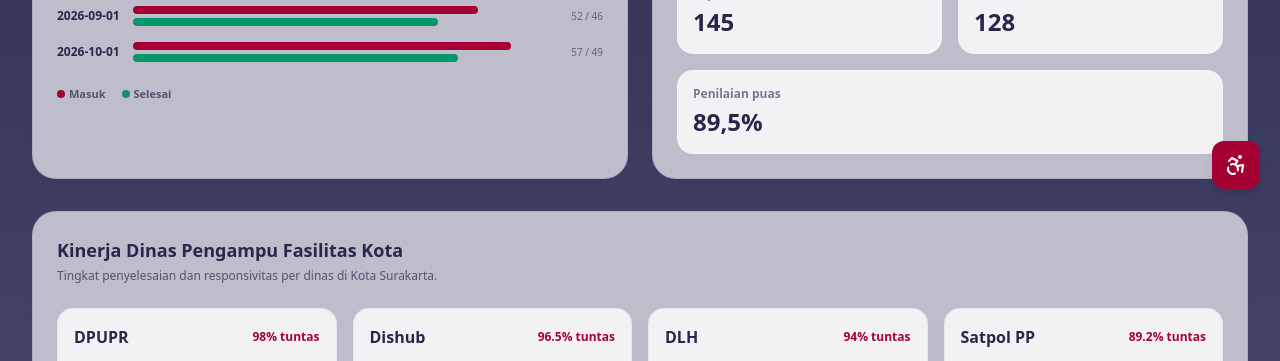
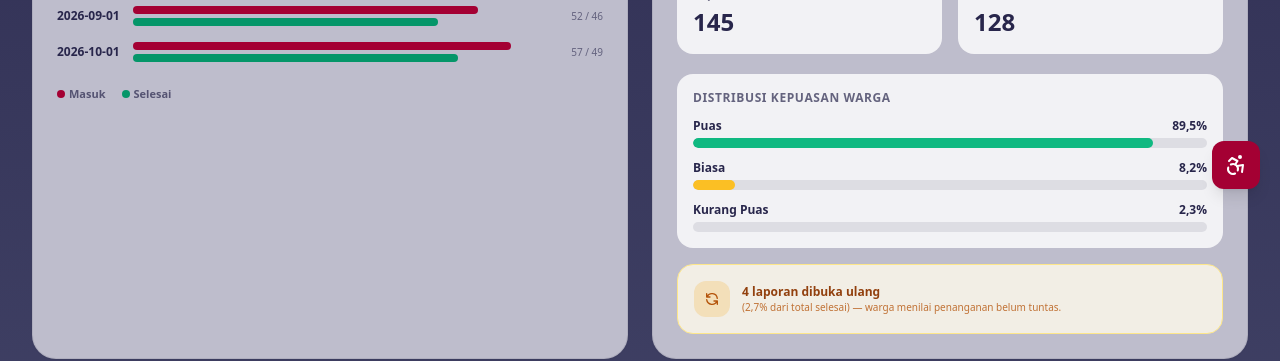
Before and after one commit to joselinputri/BE-MIA, a Next.js app: page /papan-tanggap in a window 1280 px wide. Shown: the part 591-952 px from the top of the page. Built offline with nearby package versions, Linux system fonts and the light colour scheme; no server answers.

Commit message:
feat: 3D floating particles hero scene + isi panel Konfirmasi Warga dengan distribusi kepuasan dan bar chart

```diff
--- a/package.json
+++ b/package.json
@@ -18,6 +18,8 @@
     "@fontsource-variable/montserrat": "^5.0.0",
     "@radix-ui/react-dropdown-menu": "^2.1.0",
     "@radix-ui/react-popover": "^1.1.0",
+    "@react-three/drei": "^9.122.0",
+    "@react-three/fiber": "^8.18.0",
     "@supabase/ssr": "^0.5.2",
     "@supabase/supabase-js": "^2.48.1",
     "clsx": "^2.1.0",
--- a/src/app/page.tsx
+++ b/src/app/page.tsx
@@ -24,6 +24,10 @@ const ThreeGears = dynamic(() => import('@/components/ThreeGears'), {
     Memuat visualisasi 3D...
     </div>
   ),
+});
+
+const HeroScene3D = dynamic(() => import('@/components/HeroScene3D'), {
+  ssr: false,
 });
 
 interface SpeechRecognitionResultItem { transcript: string }
@@ -157,7 +161,7 @@ export default function Beranda() {
           aria-label="Hero"
           className="bg-hero text-navy relative overflow-hidden rounded-3xl px-6 py-12 shadow-lg sm:px-10 sm:py-16 md:py-20"
         >
-          <GearHero />
+          <HeroScene3D />
           <div className="relative z-10 flex flex-col md:flex-row md:items-center justify-between gap-8">
             <div className="max-w-xl">
               <h1 className="text-4xl font-extrabold leading-tight sm:text-5xl md:text-6xl">
--- a/src/app/papan-tanggap/page.tsx
+++ b/src/app/papan-tanggap/page.tsx
@@ -136,6 +136,7 @@ export default function PapanTanggapPage() {
                 {loading ? 'Memuat konfirmasi…' : 'Data konfirmasi tidak tersedia karena data gagal dimuat.'}
               </p>
             ) : (
+              <>
                 <dl className="mt-6 grid grid-cols-2 gap-4">
                   <div className="rounded-2xl bg-white/80 p-4">
                     <dt className="text-xs font-bold text-navy/60">Laporan selesai</dt>
@@ -149,13 +150,48 @@ export default function PapanTanggapPage() {
                       {formatAngka(dashboard.konfirmasi.total_dikonfirmasi)}
                     </dd>
                   </div>
-                <div className="col-span-2 rounded-2xl bg-white/80 p-4">
-                  <dt className="text-xs font-bold text-navy/60">Penilaian puas</dt>
-                  <dd className="mt-1 text-2xl font-extrabold text-navy">
-                    {formatAngka(dashboard.konfirmasi.persen_puas)}%
-                  </dd>
+                </dl>
+
+                {/* Distribusi Kepuasan — horizontal bar chart */}
+                <div className="mt-5 space-y-3 rounded-2xl bg-white/80 p-4">
+                  <h3 className="text-xs font-extrabold uppercase tracking-wider text-navy/70">Distribusi Kepuasan Warga</h3>
+                  {[
+                    { label: 'Puas', persen: dashboard.konfirmasi.persen_puas, warna: 'bg-emerald-500' },
+                    { label: 'Biasa', persen: dashboard.konfirmasi.persen_biasa, warna: 'bg-amber-400' },
+                    { label: 'Kurang Puas', persen: dashboard.konfirmasi.persen_kurang_puas, warna: 'bg-rose-500' },
+                  ].map((item) => (
+                    <div key={item.label} className="space-y-1">
+                      <div className="flex items-center justify-between text-xs">
+                        <span className="font-bold text-navy">{item.label}</span>
+                        <span className="font-extrabold text-navy">{formatAngka(item.persen)}%</span>
                       </div>
-              </dl>
+                      <div className="h-2.5 w-full overflow-hidden rounded-full bg-navy/10">
+                        <div
+                          className={`h-full rounded-full ${item.warna} transition-all duration-700`}
+                          style={{ width: `${Math.max(2, item.persen)}%` }}
+                        />
+                      </div>
+                    </div>
+                  ))}
+                </div>
+
+                {/* Dibuka ulang */}
+                {dashboard.konfirmasi.total_dibuka_ulang > 0 && (
+                  <div className="mt-4 flex items-center gap-3 rounded-2xl border border-amber-200 bg-amber-50/80 p-4">
+                    <div className="grid size-9 shrink-0 place-items-center rounded-xl bg-amber-500/20">
+                      <svg className="h-4 w-4 text-amber-700" fill="none" viewBox="0 0 24 24" stroke="currentColor" strokeWidth={2}><path strokeLinecap="round" strokeLinejoin="round" d="M4 4v5h.582m15.356 2A8.001 8.001 0 004.582 9m0 0H9m11 11v-5h-.581m0 0a8.003 8.003 0 01-15.357-2m15.357 2H15" /></svg>
+                    </div>
+                    <div>
+                      <p className="text-xs font-extrabold text-amber-800">
+                        {formatAngka(dashboard.konfirmasi.total_dibuka_ulang)} laporan dibuka ulang
+                      </p>
+                      <p className="text-[10px] text-amber-700/80">
+                        ({formatAngka(dashboard.konfirmasi.persen_dibuka_ulang)}% dari total selesai) — warga menilai penanganan belum tuntas.
+                      </p>
+                    </div>
+                  </div>
+                )}
+              </>
             )}
           </div>
         </section>
--- /dev/null
+++ b/src/components/HeroScene3D.tsx
@@ -0,0 +1,137 @@
+'use client';
+
+import { useRef, useMemo, Suspense } from 'react';
+import { Canvas, useFrame } from '@react-three/fiber';
+import { Float, MeshDistortMaterial } from '@react-three/drei';
+import * as THREE from 'three';
+
+/* ── Partikel kecil melayang (titik-titik cahaya kota) ── */
+function Particles({ count = 120 }: { count?: number }) {
+  const mesh = useRef<THREE.Points>(null!);
+  const positions = useMemo(() => {
+    const arr = new Float32Array(count * 3);
+    for (let i = 0; i < count; i++) {
+      arr[i * 3] = (Math.random() - 0.5) * 10;
+      arr[i * 3 + 1] = (Math.random() - 0.5) * 6;
+      arr[i * 3 + 2] = (Math.random() - 0.5) * 6;
+    }
+    return arr;
+  }, [count]);
+
+  const colors = useMemo(() => {
+    const arr = new Float32Array(count * 3);
+    const palette = [
+      new THREE.Color('#A40033'),  // crimson
+      new THREE.Color('#C5C2D1'),  // silver
+      new THREE.Color('#28264B'),  // navy
+      new THREE.Color('#7B6FC4'),  // peri
+      new THREE.Color('#059669'),  // emerald
+    ];
+    for (let i = 0; i < count; i++) {
+      const c = palette[Math.floor(Math.random() * palette.length)];
+      arr[i * 3] = c.r;
+      arr[i * 3 + 1] = c.g;
+      arr[i * 3 + 2] = c.b;
+    }
+    return arr;
+  }, [count]);
+
+  useFrame((_, delta) => {
+    if (mesh.current) {
+      mesh.current.rotation.y += delta * 0.03;
+      mesh.current.rotation.x += delta * 0.01;
+    }
+  });
+
+  return (
+    <points ref={mesh}>
+      <bufferGeometry>
+        <bufferAttribute attach="attributes-position" count={count} array={positions} itemSize={3} />
+        <bufferAttribute attach="attributes-color" count={count} array={colors} itemSize={3} />
+      </bufferGeometry>
+      <pointsMaterial size={0.06} vertexColors transparent opacity={0.85} sizeAttenuation />
+    </points>
+  );
+}
+
+/* ── Bola distorsi organik (simbol globe/smart city) ── */
+function DistortSphere() {
+  const mesh = useRef<THREE.Mesh>(null!);
+
+  useFrame((state) => {
+    if (mesh.current) {
+      mesh.current.rotation.y = state.clock.elapsedTime * 0.15;
+      mesh.current.rotation.z = Math.sin(state.clock.elapsedTime * 0.3) * 0.1;
+    }
+  });
+
+  return (
+    <Float speed={1.5} rotationIntensity={0.4} floatIntensity={0.6}>
+      <mesh ref={mesh} scale={1.6}>
+        <icosahedronGeometry args={[1, 8]} />
+        <MeshDistortMaterial
+          color="#28264B"
+          roughness={0.3}
+          metalness={0.8}
+          distort={0.35}
+          speed={2}
+          transparent
+          opacity={0.55}
+        />
+      </mesh>
+    </Float>
+  );
+}
+
+/* ── Ring orbit transparan ── */
+function OrbitRing({ radius = 2.2, color = '#A40033' }: { radius?: number; color?: string }) {
+  const ring = useRef<THREE.Mesh>(null!);
+  useFrame((state) => {
+    if (ring.current) {
+      ring.current.rotation.x = Math.PI / 2.5 + Math.sin(state.clock.elapsedTime * 0.4) * 0.15;
+      ring.current.rotation.z = state.clock.elapsedTime * 0.1;
+    }
+  });
+  return (
+    <mesh ref={ring}>
+      <torusGeometry args={[radius, 0.012, 16, 100]} />
+      <meshBasicMaterial color={color} transparent opacity={0.35} />
+    </mesh>
+  );
+}
+
+/* ── Scene utama ── */
+function Scene() {
+  return (
+    <>
+      <ambientLight intensity={0.4} />
+      <directionalLight position={[5, 5, 5]} intensity={0.8} color="#E8E5F4" />
+      <pointLight position={[-3, -2, 2]} intensity={0.5} color="#A40033" />
+      <DistortSphere />
+      <OrbitRing radius={2.4} color="#A40033" />
+      <OrbitRing radius={2.9} color="#7B6FC4" />
+      <Particles count={140} />
+    </>
+  );
+}
+
+export default function HeroScene3D() {
+  return (
+    <div
+      className="pointer-events-none absolute inset-0 z-0"
+      aria-hidden="true"
+      style={{ opacity: 0.85 }}
+    >
+      <Suspense fallback={null}>
+        <Canvas
+          camera={{ position: [0, 0, 5.5], fov: 45 }}
+          dpr={[1, 1.5]}
+          gl={{ antialias: true, alpha: true }}
+          style={{ background: 'transparent' }}
+        >
+          <Scene />
+        </Canvas>
+      </Suspense>
+    </div>
+  );
+}
```
Also changed, not shown: 1 other file (tests, documents, lock files or other folders). Lines whose indentation alone changed are shown as unchanged.
